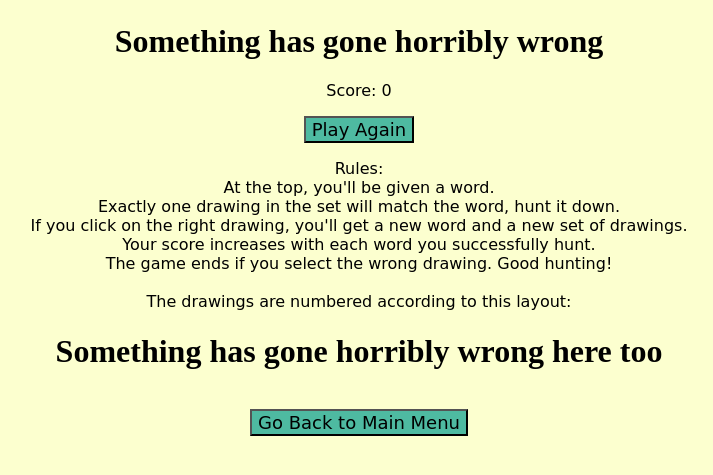
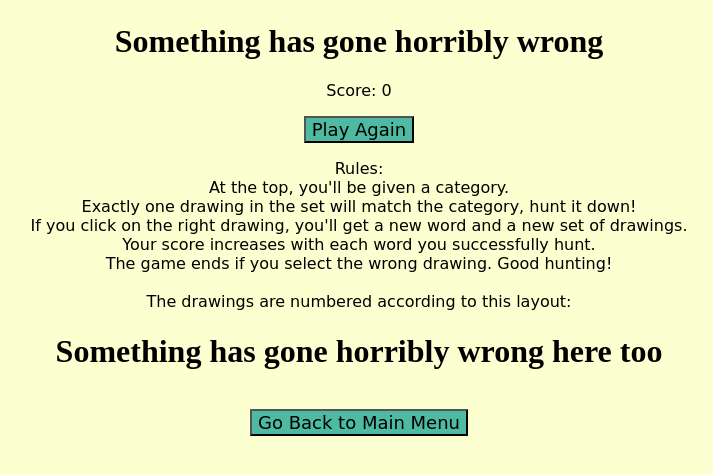
Before and after one commit to LeonKeithFranco/cmpt276-namingVariablesIsHard-group-project, a Node project: template views/pages/word-hunt.ejs in a window 1280 px wide. Shown: the part 152-627 px from the top of the page, without its empty margins (281-994 px from the left). Run offline with Node 20 templates, Linux system fonts and the light colour scheme; the template is opened without the code that fills it, so the values that code supplies are empty; some libraries are stand-ins or nearby versions.

Commit message:
Update word-hunt.ejs

```diff
--- a/views/pages/word-hunt.ejs
+++ b/views/pages/word-hunt.ejs
@@ -28,8 +28,8 @@
     </div>
     <p id="standardModeRules" class="text">
         Rules:<br>
-        At the top, you'll be given a word.<br>
-        Exactly one drawing in the set will match the word, hunt it down.<br>
+        At the top, you'll be given a category.<br>
+        Exactly one drawing in the set will match the category, hunt it down!<br>
         If you click on the right drawing, you'll get a new word and a new set of drawings.<br>
         Your score increases with each word you successfully hunt.<br>
         The game ends if you select the wrong drawing. Good hunting!<br><br>
```
